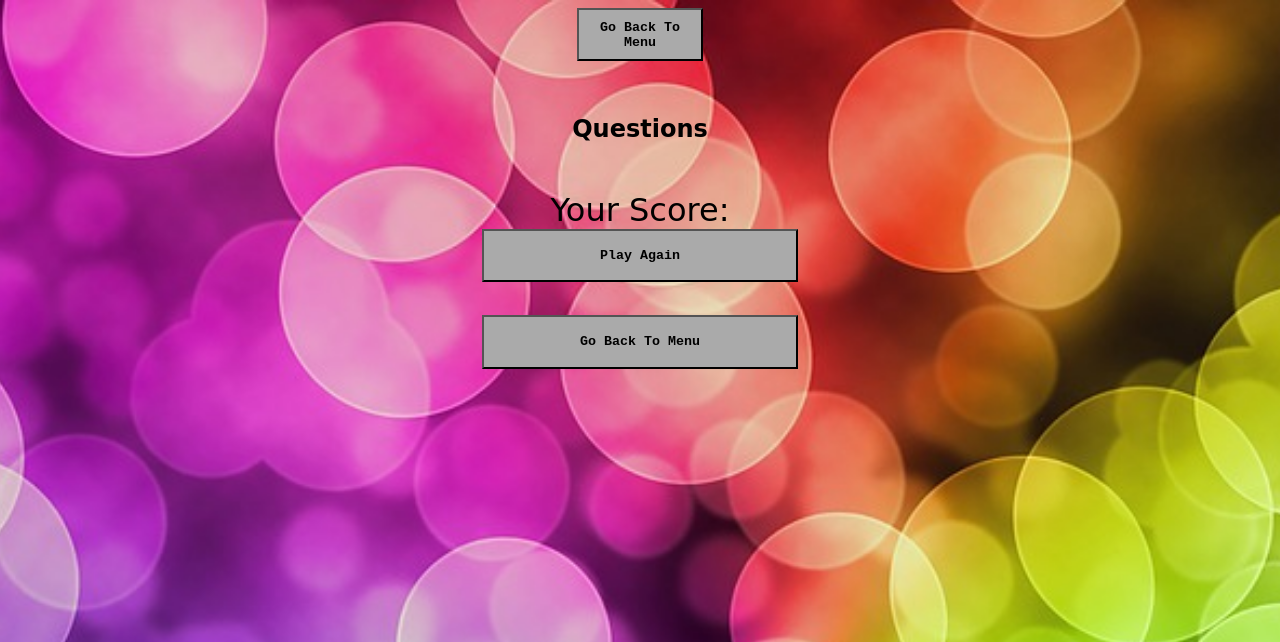
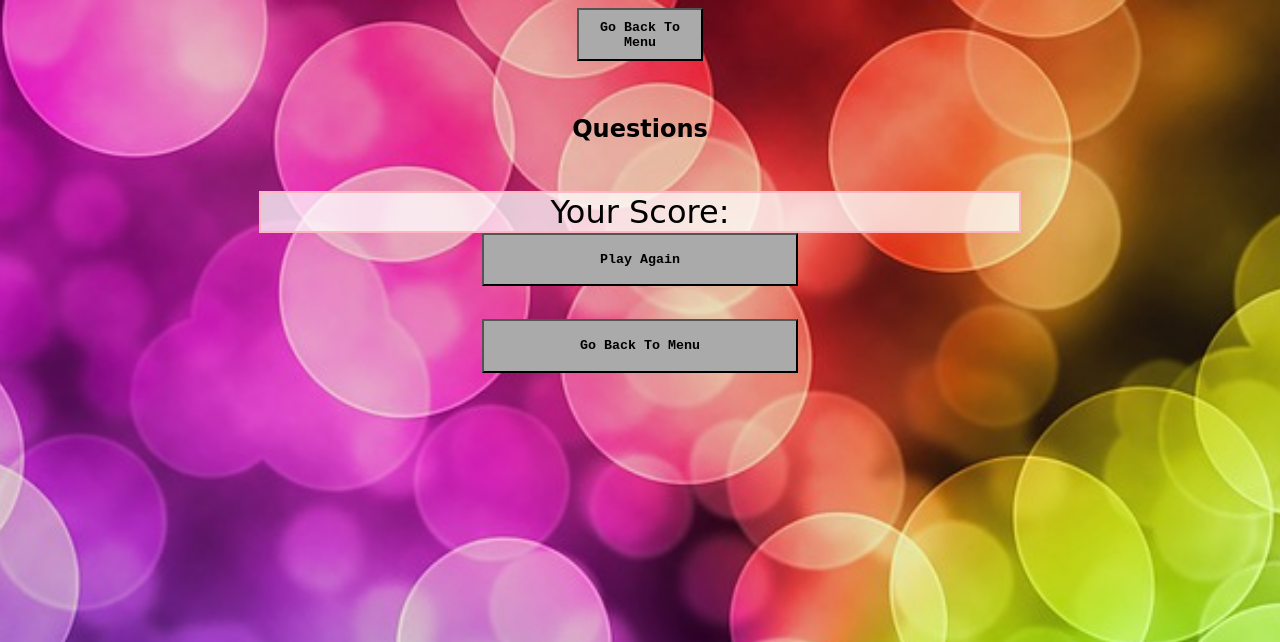
Before and after one commit to andreahpl/cssi2017-finalproject, a Python web app: template templates/game-page.html in a window 1280 px wide. Shown: the top 642 px of the page. Run offline with Jinja, Linux system fonts and the light colour scheme; the template is opened without the code that fills it, so the values that code supplies are empty; some libraries are stand-ins or nearby versions.

Commit message:
Fixed styling w buttons

```diff
--- a/scripts/questions.js
+++ b/scripts/questions.js
@@ -1,17 +1,28 @@
 var current_question = 0;
 document.getElementsByClassName('qna')[0].style.display = "block";
 document.getElementsByClassName('scoreScreen')[0].style.display = "none";
-function advanceQuestion(buttonElement) {
+function checkQuestion(buttonElement) {
       // TODO: Get all info needed from the button.dataset and button.innerText.
       console.log(buttonElement.dataset.questionKey);
       console.log(buttonElement.innerText);
 
       $.post('/score', {question_key: buttonElement.dataset.questionKey,
-        answer: buttonElement.innerText}, function(score){
+        answer: buttonElement.innerText}, function(response){
+          var values = JSON.parse(response);
           //Changes the text within the span id'd "score"
-          $('#score').text(score);
+          $('#score').text(values.score);
+          if (values.correct) {
+            $(buttonElement).css({"background-color":"green"});
+          }
+          else {
+            $(buttonElement).css({"background-color":"red"});
+          }
+
+          setTimeout(advanceQuestion, 1000);
         });
+}
 
+function advanceQuestion() {
     var questions = document.getElementsByClassName('qna');
     questions[current_question].style.display = 'none';
     current_question += 1;
@@ -23,5 +34,5 @@ function advanceQuestion(buttonElement) {
     }
     else {
       questions[current_question].style.display = 'block';
-    }
+  }
 }
--- a/stylesheets/stylesheet.css
+++ b/stylesheets/stylesheet.css
@@ -159,6 +159,13 @@ tr:nth-child(even) {
   margin-top: 1em;
 }
 
+.score-display {
+  background-color: rgba(255,255,255,0.75);
+  border: 2px solid lightpink;
+  width: 60%;
+  margin: 0 auto;
+}
+
 /* Submit Questions Page */
 #submit-questions-form {
   background-color: rgba(135,206,255,0.75);
--- a/templates/game-page.html
+++ b/templates/game-page.html
@@ -18,13 +18,15 @@
     <div class='qna' style="display:none">
       <p class="question">{{question['question'] }}</p><br>
       {% for answer in question['answers']%}
-        <button data-question-key='{{question['question_key']}}' class="answer" onclick="advanceQuestion(this)">{{ answer }}</button>
+        <button data-question-key='{{question['question_key']}}' class="answer" onclick="checkQuestion(this)">{{ answer }}</button>
       {% endfor %}
     </div>
     {% endfor %}
     <div class="scoreScreen">
-      Your Score:<br>
-      <span id="score">{{user.current_score}}</span>
+      <div class="score-display">
+        Your Score:<br>
+        <span id="score">{{user.current_score}}</span>
+      </div>
       <a href="/game-page">
         <button>Play Again</button>
       </a>
--- a/templates/leaderboard.html
+++ b/templates/leaderboard.html
@@ -17,7 +17,7 @@
     <tr>
       <th>Name</th>
       <th>Score (Guess the Pic!)</th>
-      <th>Score (Set of 10)</th>
+      <th>Score (Trivia)</th>
     </tr>
     {% for user in users %}
     <tr>
--- a/templates/submit-questions.html
+++ b/templates/submit-questions.html
@@ -14,7 +14,7 @@
 
   <form id="submit-questions-form" action="/submit-questions" method="POST">
     <h4 style="padding-top: 1em;">Insert a question.</h4>
-    <input type="text" placeholder="Question" name="question_text">
+    <textarea placeholder="Question" name="question_text" cols="40"></textarea>
     <h4>Insert 4 answer choices. <em>(Insert the correct answer as Choice A!)</em></h4>
     Choice A:<br><input type="text" placeholder="Correct Answer" name="correct_answer"><br><br>
     Choice B,C,D (Separated by commas but no space):<br><textarea rows="5" cols="50" name="incorrect_answers"></textarea><br><br>
```
Also changed, not shown: main.py (+7 -2 lines).
